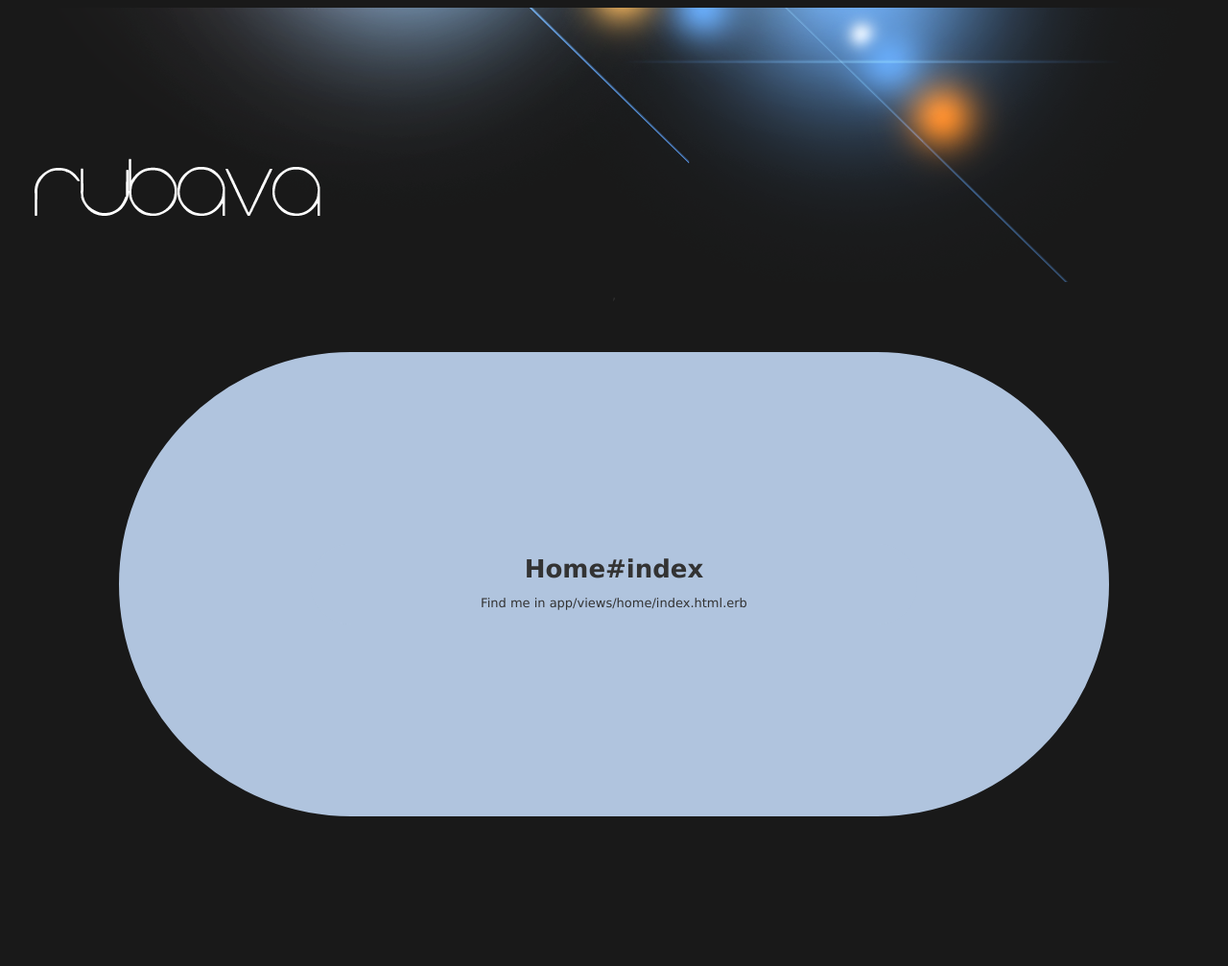
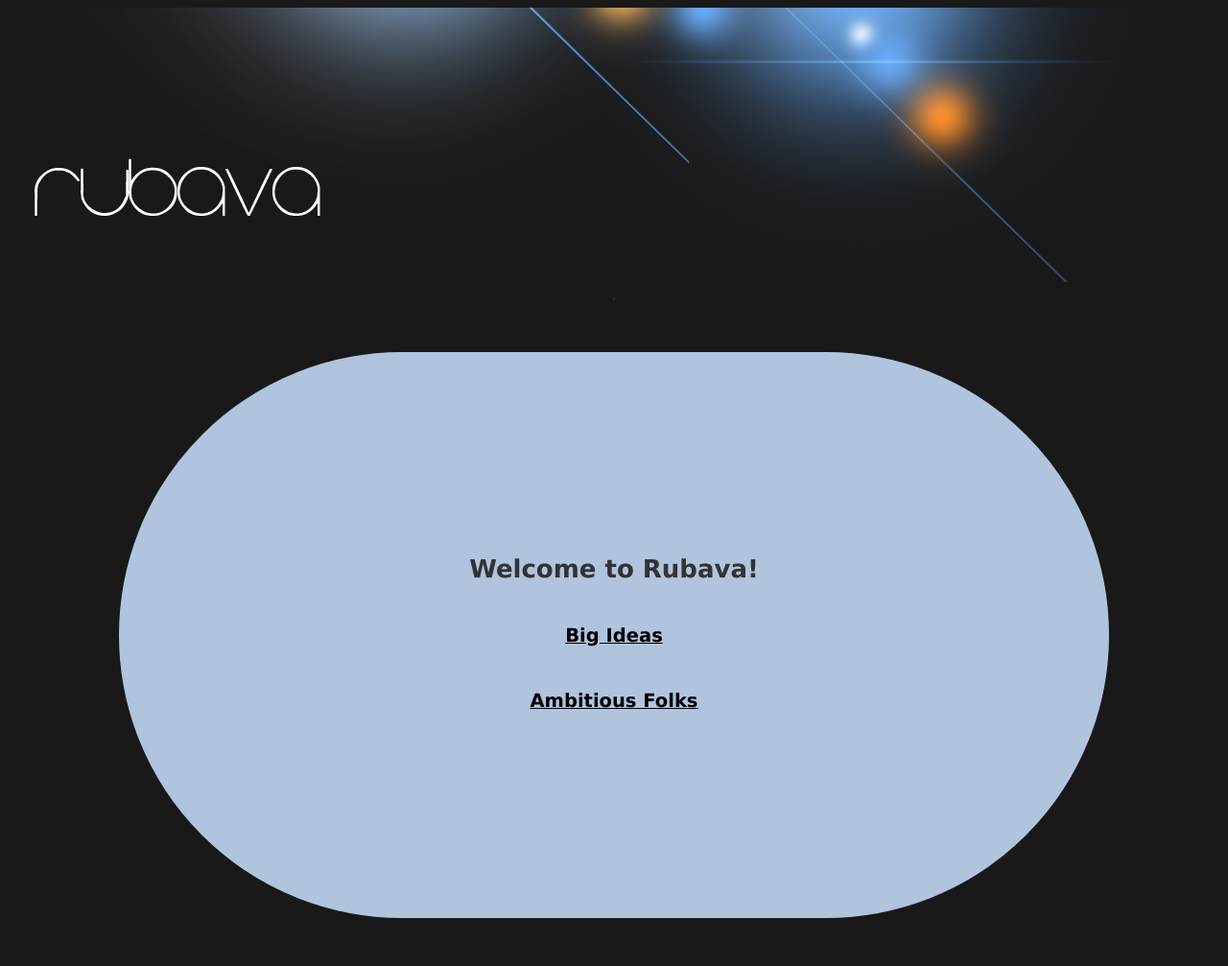
Before and after one commit to devinslick/rubava-project-site, a Rails app: page / in a window 1280 px wide. Shown: the whole page at 96% size. Before the commit the page ends 851 px from the top, so only its background shows below. Run offline with Rails 7, Linux system fonts and the light colour scheme; style sheets or scripts are compiled from the project's sources; parts of the project's set-up code (start-up, migrations or seed data) failed here and were passed over; some libraries are stand-ins or nearby versions.

Commit message:
spruced up the front page

```diff
--- a/app/views/home/index.html.erb
+++ b/app/views/home/index.html.erb
@@ -1,2 +1,5 @@
-<h1>Home#index</h1>
-<p>Find me in app/views/home/index.html.erb</p>
+<h1>Welcome to Rubava!</h1>
+<br>
+<h2><%= link_to 'Big Ideas',projects_path %></h2>
+<br>
+<h2><%= link_to 'Ambitious Folks',members_path %></h2>
```
Also changed, not shown: 2 other files.
